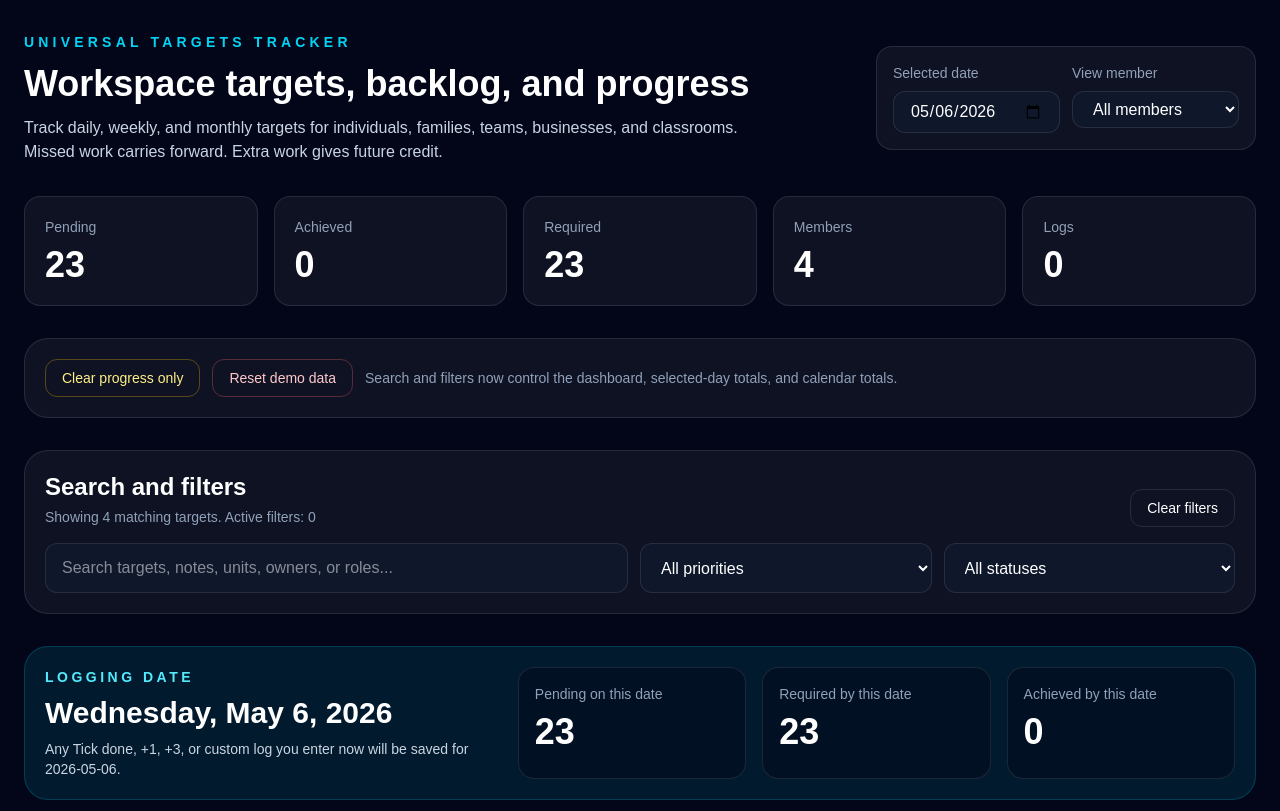
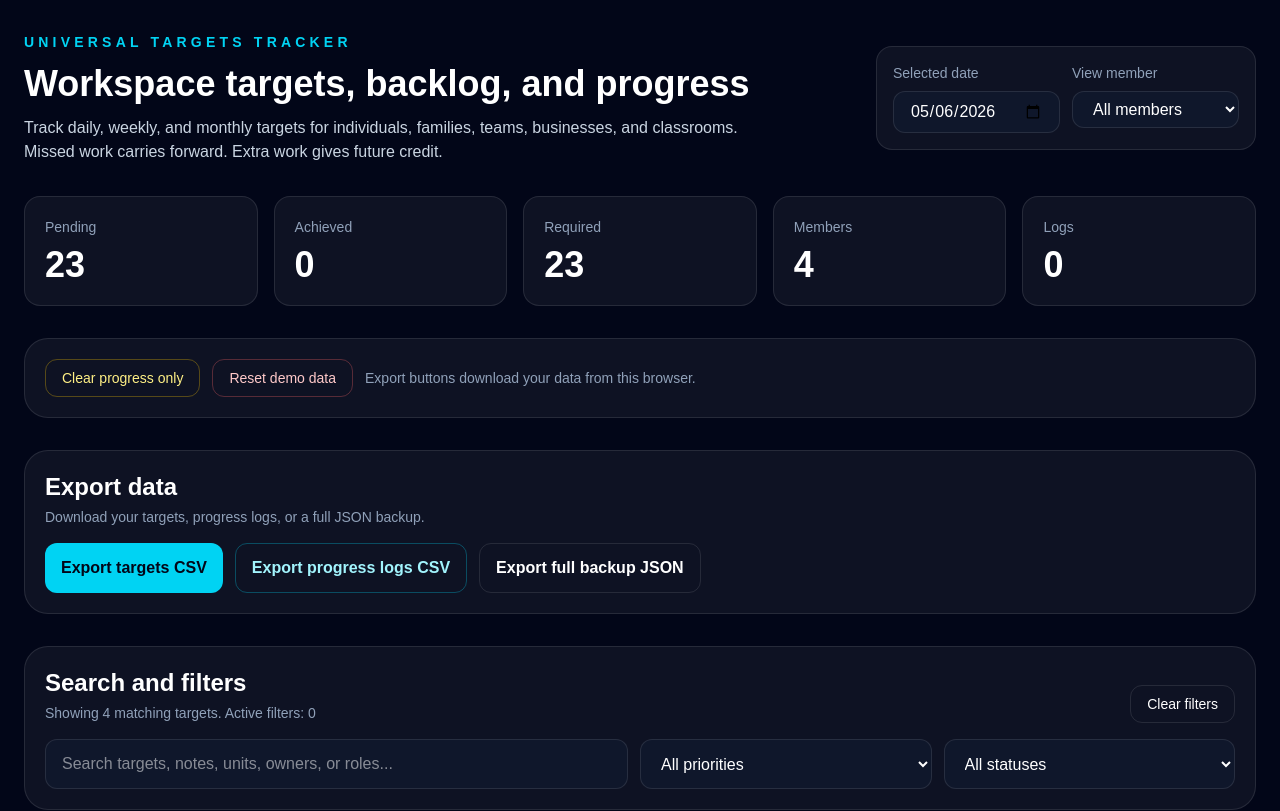
Before and after one commit to hamzajnj1997/universal-targets-tracker, a Next.js app: page / in a window 1280 px wide. Shown: the top 811 px of the page. Built offline with nearby package versions, Linux system fonts and the light colour scheme.

Commit message:
Add data export options

```diff
--- a/app/page.tsx
+++ b/app/page.tsx
@@ -210,6 +210,33 @@ function statusMatchesFilter(status: string, filter: StatusFilter) {
   if (filter === "onTrack") return status === "On Track";
 
   return true;
+}
+
+function csvCell(value: unknown) {
+  const text = String(value ?? "");
+
+  return `"${text.replaceAll('"', '""')}"`;
+}
+
+function buildCsv(headers: string[], rows: unknown[][]) {
+  return [
+    headers.map(csvCell).join(","),
+    ...rows.map((row) => row.map(csvCell).join(",")),
+  ].join("\n");
+}
+
+function downloadTextFile(filename: string, content: string, mimeType: string) {
+  const blob = new Blob([content], { type: mimeType });
+  const url = URL.createObjectURL(blob);
+  const link = document.createElement("a");
+
+  link.href = url;
+  link.download = filename;
+  document.body.appendChild(link);
+  link.click();
+  link.remove();
+
+  URL.revokeObjectURL(url);
 }
 
 const initialMembers: Member[] = [
@@ -235,7 +262,8 @@ const initialTargets: Target[] = [
   {
     id: "ideas",
     title: "Plan content ideas",
-    description: "Each idea should include a clear topic, hook, and basic outline.",
+    description:
+      "Each idea should include a clear topic, hook, and basic outline.",
     priority: "medium",
     ownerId: "me",
     frequency: "weekly",
@@ -292,7 +320,9 @@ export default function Home() {
   const [newFrequency, setNewFrequency] = useState<Frequency>("daily");
   const [newOwnerId, setNewOwnerId] = useState("me");
 
-  const [manualAmounts, setManualAmounts] = useState<Record<string, string>>({});
+  const [manualAmounts, setManualAmounts] = useState<Record<string, string>>(
+    {}
+  );
 
   const [editingTargetId, setEditingTargetId] = useState<string | null>(null);
   const [editTitle, setEditTitle] = useState("");
@@ -453,7 +483,9 @@ export default function Home() {
   }
 
   const dashboard = useMemo(() => {
-    return targets.map((target) => calculateTargetSnapshot(target, selectedDate));
+    return targets.map((target) =>
+      calculateTargetSnapshot(target, selectedDate)
+    );
   }, [targets, logs, selectedDate, members]);
 
   const visibleDashboard = useMemo(() => {
@@ -895,6 +927,108 @@ export default function Home() {
     cancelEditingProgressLog();
   }
 
+  function exportTargetsCsv() {
+    const rows = targets.map((target) => {
+      const owner = members.find((member) => member.id === target.ownerId);
+
+      return [
+        target.id,
+        target.title,
+        target.description,
+        priorityLabel(target.priority),
+        owner?.name ?? "Unknown",
+        owner?.role ?? "Unknown",
+        target.frequency,
+        target.targetAmount,
+        target.unit,
+        target.startDate,
+      ];
+    });
+
+    const csv = buildCsv(
+      [
+        "Target ID",
+        "Title",
+        "Description",
+        "Priority",
+        "Owner",
+        "Owner Role",
+        "Frequency",
+        "Target Amount",
+        "Unit",
+        "Start Date",
+      ],
+      rows
+    );
+
+    downloadTextFile(
+      `targets-${todayISO()}.csv`,
+      csv,
+      "text/csv;charset=utf-8"
+    );
+  }
+
+  function exportProgressLogsCsv() {
+    const rows = logs.map((log) => {
+      const target = targets.find((item) => item.id === log.targetId);
+      const owner = target
+        ? members.find((member) => member.id === target.ownerId)
+        : undefined;
+
+      return [
+        log.id,
+        log.date,
+        log.achievedAmount,
+        target?.unit ?? "",
+        target?.title ?? "Deleted target",
+        log.targetId,
+        owner?.name ?? "Unknown",
+        owner?.role ?? "Unknown",
+        log.createdAt,
+      ];
+    });
+
+    const csv = buildCsv(
+      [
+        "Log ID",
+        "Progress Date",
+        "Achieved Amount",
+        "Unit",
+        "Target Title",
+        "Target ID",
+        "Owner",
+        "Owner Role",
+        "Created At",
+      ],
+      rows
+    );
+
+    downloadTextFile(
+      `progress-logs-${todayISO()}.csv`,
+      csv,
+      "text/csv;charset=utf-8"
+    );
+  }
+
+  function exportFullBackupJson() {
+    const backup = {
+      exportedAt: new Date().toISOString(),
+      appName: "Universal Targets Tracker",
+      version: 15,
+      selectedDate,
+      calendarMonth,
+      members,
+      targets,
+      logs,
+    };
+
+    downloadTextFile(
+      `universal-targets-tracker-backup-${todayISO()}.json`,
+      JSON.stringify(backup, null, 2),
+      "application/json;charset=utf-8"
+    );
+  }
+
   function resetDemoData() {
     const shouldReset = window.confirm(
       "Reset demo data? This will restore the original members and targets."
@@ -1042,9 +1176,40 @@ export default function Home() {
           </button>
 
           <p className="flex items-center text-sm text-slate-400">
-            Search and filters now control the dashboard, selected-day totals,
-            and calendar totals.
+            Export buttons download your data from this browser.
           </p>
+        </section>
+
+        <section className="mb-8 rounded-3xl border border-white/10 bg-white/5 p-5">
+          <div className="mb-4">
+            <h2 className="text-2xl font-bold">Export data</h2>
+            <p className="mt-1 text-sm text-slate-400">
+              Download your targets, progress logs, or a full JSON backup.
+            </p>
+          </div>
+
+          <div className="flex flex-wrap gap-3">
+            <button
+              onClick={exportTargetsCsv}
+              className="rounded-xl bg-cyan-400 px-4 py-3 font-semibold text-slate-950 hover:bg-cyan-300"
+            >
+              Export targets CSV
+            </button>
+
+            <button
+              onClick={exportProgressLogsCsv}
+              className="rounded-xl border border-cyan-400/30 px-4 py-3 font-semibold text-cyan-200 hover:bg-cyan-400/10"
+            >
+              Export progress logs CSV
+            </button>
+
+            <button
+              onClick={exportFullBackupJson}
+              className="rounded-xl border border-white/10 px-4 py-3 font-semibold hover:bg-white/10"
+            >
+              Export full backup JSON
+            </button>
+          </div>
         </section>
 
         <section className="mb-8 rounded-3xl border border-white/10 bg-white/5 p-5">
@@ -1327,7 +1492,9 @@ export default function Home() {
                             <select
                               value={editFrequency}
                               onChange={(event) =>
-                                setEditFrequency(event.target.value as Frequency)
+                                setEditFrequency(
+                                  event.target.value as Frequency
+                                )
                               }
                               className="w-full rounded-xl border border-white/10 bg-slate-950 px-4 py-3 text-white"
                             >
@@ -1649,7 +1816,8 @@ export default function Home() {
 
               {visibleDashboard.length === 0 && (
                 <div className="rounded-2xl border border-dashed border-white/10 p-8 text-center text-slate-400">
-                  No matching targets found. Clear filters or change your search.
+                  No matching targets found. Clear filters or change your
+                  search.
                 </div>
               )}
             </div>
```
